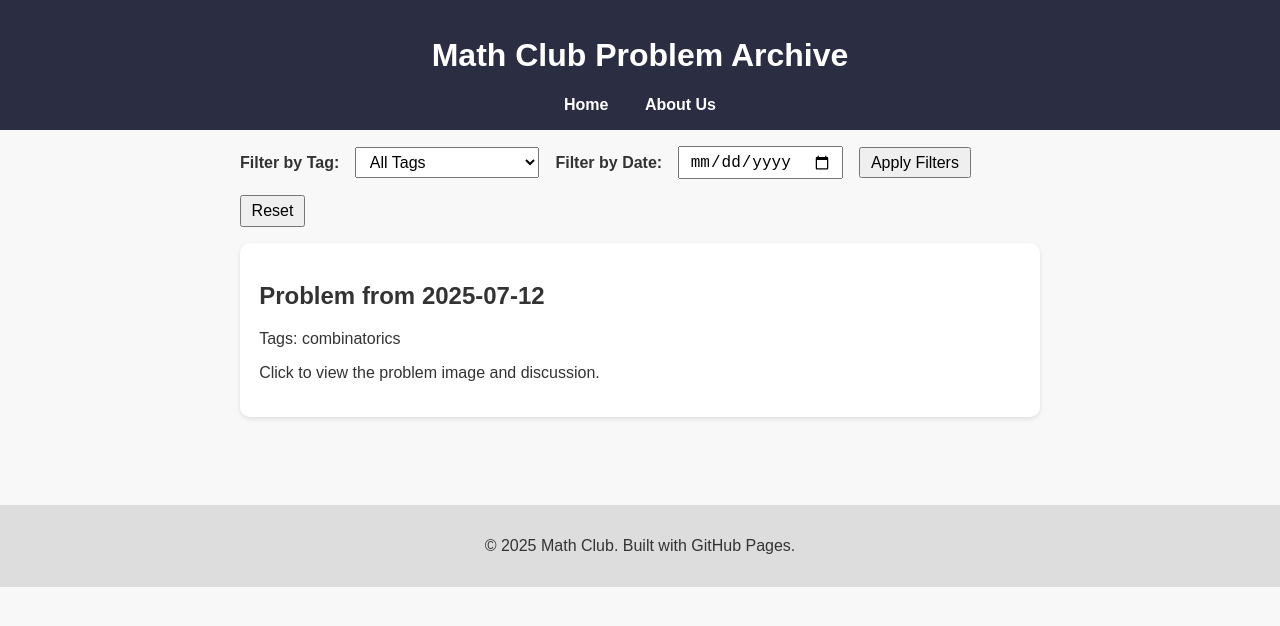
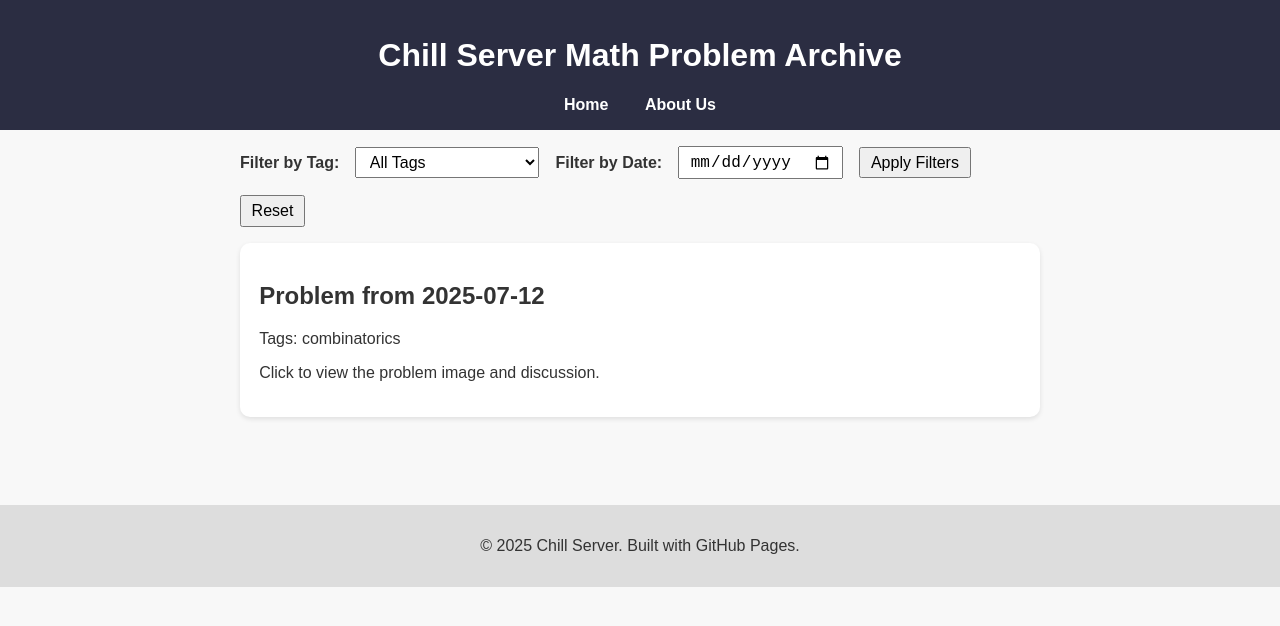
Before and after one commit to chill-server-math/Records, a plain HTML site: page index.html in a window 1280 px wide. Drawn offline with Linux system fonts and the light colour scheme.

Commit message:
chore: changed name
hehehe

```diff
--- a/index.html
+++ b/index.html
@@ -196,7 +196,7 @@
 </head>
 <body>
   <header>
-    <h1>Math Club Problem Archive</h1>
+    <h1>Chill Server Math Problem Archive</h1>
     <nav>
       <a onclick="showHome()">Home</a>
       <a onclick="showAbout()">About Us</a>
@@ -224,7 +224,7 @@
   </div>
 
   <footer>
-    &copy; 2025 Math Club. Built with GitHub Pages.
+    &copy; 2025 Chill Server. Built with GitHub Pages.
   </footer>
 
   <!-- Discussion container -->
```
